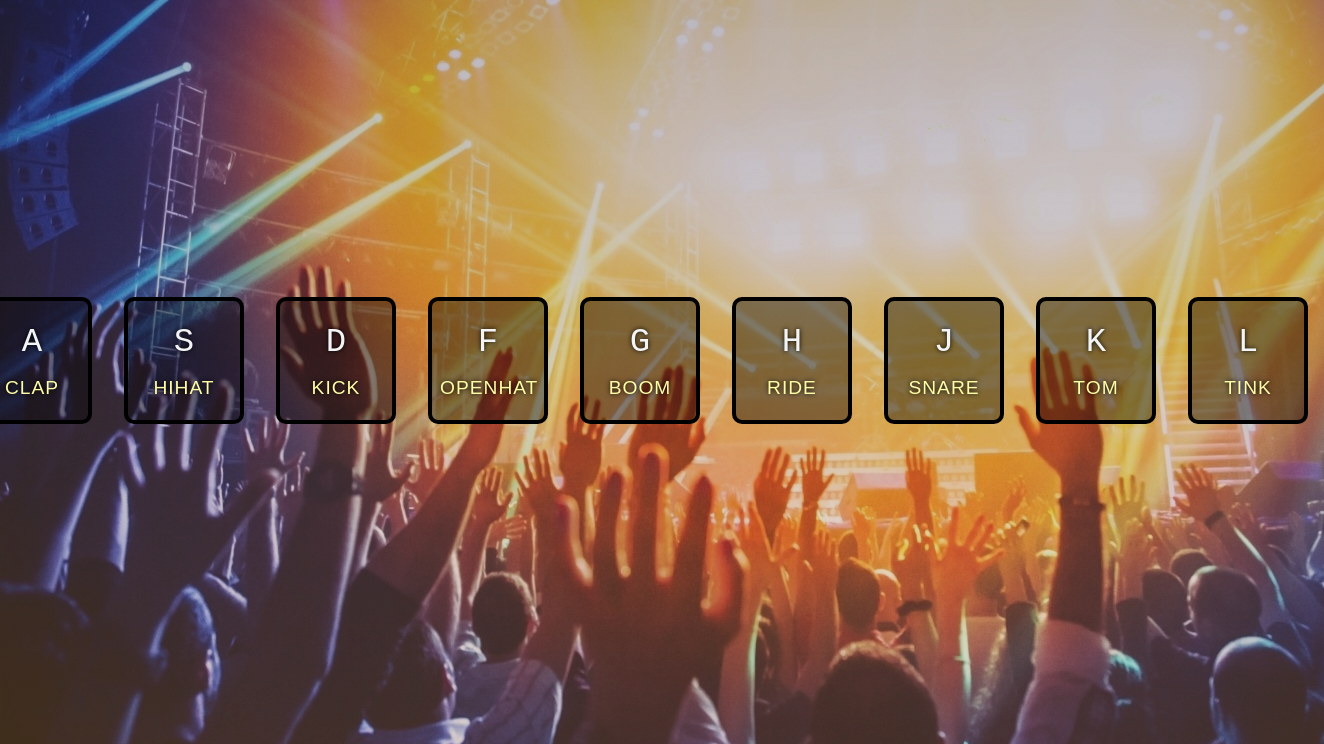
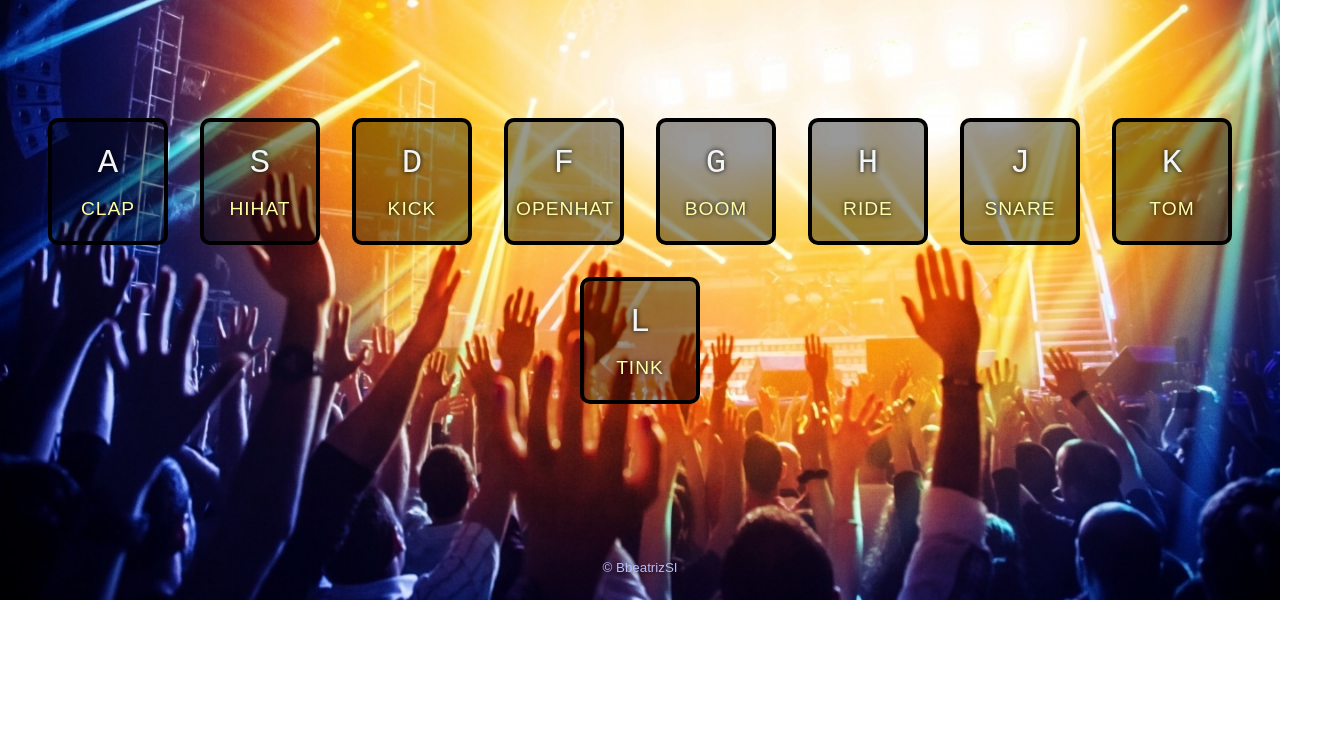
Before and after one commit to BbeatrizSI/Drum-Kit, a website: page docs/index.html in a window 1280 px wide. Shown: the part 200-944 px from the top of the page, 1324 px wide, since content can reach past the window. After the commit the page ends 800 px from the top, so only its background shows below. Drawn offline with Linux system fonts and the light colour scheme.

```diff
--- a/src/scss/layout/_footer.scss
+++ b/src/scss/layout/_footer.scss
@@ -3,7 +3,6 @@
   left: 0;
   bottom: 0;
   width: 100%;
-  height: 50px;
   padding: 1rem;
   margin-top: 15px;
   color: $color-secondary;
--- a/src/scss/layout/_header.scss
+++ b/src/scss/layout/_header.scss
@@ -4,13 +4,12 @@
   justify-content: flex-start;
   align-items: center;
   width: 100%;
-  height: 100px;
   line-height: 2.5;
   margin-left: 30px;
 
   @include tablet {
     justify-content: start;
-    height: 150px;
+
     line-height: 3;
   }
 
@@ -18,7 +17,7 @@
     font-size: 2.5rem;
     color: $color-primary;
     font-family: $font-title;
-    margin-bottom: 20px;
+
     text-shadow: 2px 5px 10px $color-secondary;
 
     @include tablet {
--- a/src/scss/layout/_main.scss
+++ b/src/scss/layout/_main.scss
@@ -2,9 +2,9 @@
   .keys {
     display: flex;
     flex: 1;
-    min-height: 100vh;
     align-items: center;
     justify-content: center;
+    flex-wrap: wrap;
 
     .key {
       border: 4px solid black;
--- a/src/scss/pages/_index.scss
+++ b/src/scss/pages/_index.scss
@@ -1,26 +1,20 @@
 body {
-  background: linear-gradient(rgba(48, 54, 107, 0.4), rgba(226, 160, 85, 0.3)),
-    url(../images/fondo.jpg);
-  display: flex;
-  justify-content: center;
-  align-items: center;
+  height: 100vh;
+  width: 100vw;
+  overflow: hidden;
 }
 
 .page {
+  background-image: url(../images/fondo.jpg);
+  background-position: center;
+  background-repeat: x-repeat;
+  background-size: cover;
   height: 100%;
-  width: 100vw;
+  width: 100%;
   display: flex;
   flex-direction: column;
   align-items: center;
-  justify-content: start;
+  justify-content: space-between;
   font-family: $font-main;
   padding: 5px;
-
-  @include tablet {
-    max-width: 768px;
-    padding: 10px;
-  }
-  @include desktop {
-    max-width: 1200px;
-  }
 }
```
Also changed, not shown: docs/assets/css/main.css.
